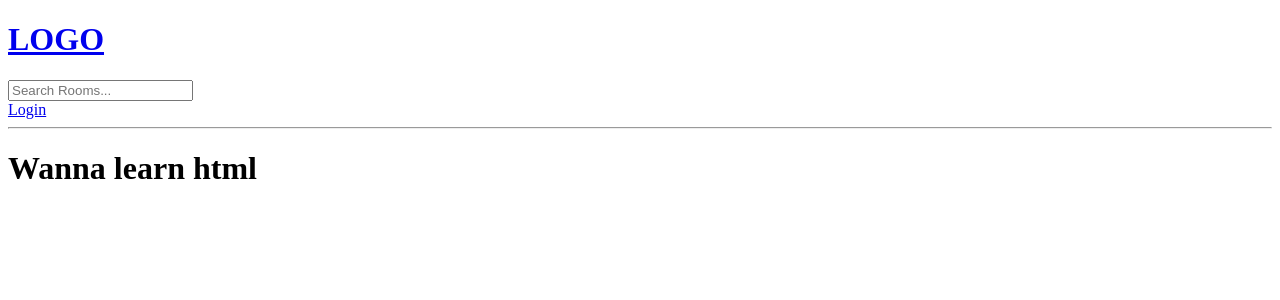
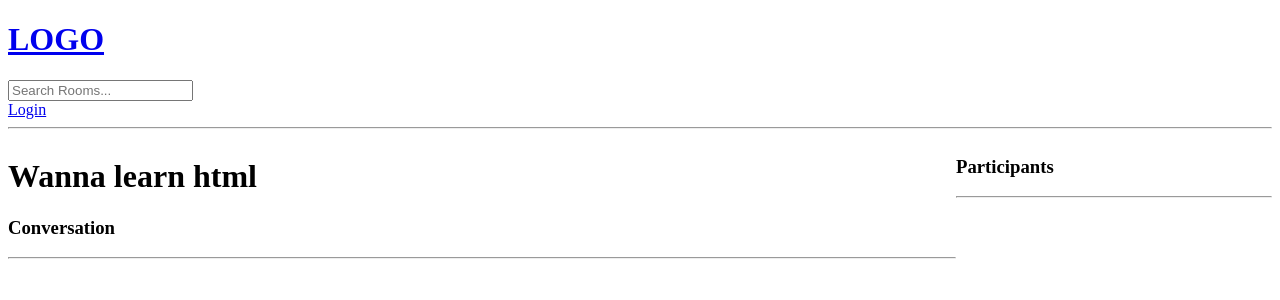
Before and after one commit to Gmilan21/django-studybud, a Django app: page /room/4/ in a window 1280 px wide. Shown: the top 300 px of the page. Run offline with Django 5.2, Linux system fonts and the light colour scheme; data comes from the database, SQL or seed files in the repository; both versions use the stored data as it was after the commit.

Commit message:
Chat Room Messages CRUD

```diff
--- a/base/models.py
+++ b/base/models.py
@@ -16,7 +16,7 @@ class Room(models.Model):
     topic=models.ForeignKey(Topic, on_delete=models.SET_NULL, null=True)
     name= models.CharField(max_length=200)
     description=models.TextField(null=True, blank=True)
-    #participants=
+    participants= models.ManyToManyField(User, related_name='participants', blank=True)
     updated = models.DateTimeField(auto_now=True)
     created=models.DateTimeField(auto_now_add=True)
 
--- a/base/templates/base/room.html
+++ b/base/templates/base/room.html
@@ -1,6 +1,60 @@
 {% extends 'main.html' %}
 
 {% block content %}
+<style>
+    .room-container{
+        display: grid;
+        grid-template-columns: 3fr 1fr;
+    }
+</style>
 
+<div class= "room-container">
+
+    <div>
 <h1>{{room.name}}</h1>
+
+<p>{{room.description}}</p>
+
+<div class="comment-wrapper">
+    <h3>Conversation</h3>
+    <hr>
+
+    {% for message in room_messages  %}
+    <div>
+        {% if request.user == message.user %}
+        <a href="{% url 'delete-message' message.id %}">Delete</a>
+        {% endif %}
+        <small>@{{message.user}} {{message.created|timesince}} ago  </small>
+        <p>{{message.body}}</p>
+    </div>
+
+    {% endfor %}
+
+</div>
+
+{%if request.user.is_authenticated %}
+<div class="comment-form">
+    <form method = "POST" action="">
+        {% csrf_token %}
+        <input type= "text" name= "body" placeholder="Write your message here..." />
+    </form>
+</div>
+{% endif %}
+
+    </div>
+
+    <div>
+        <h3>Participants</h3>
+        <hr>
+
+        {% for user in participants %}
+            <div>
+                <p>@{{user.username}}</p>
+            </div>
+        {% endfor %}
+
+    <div>
+
+</div>
+
  {% endblock %}
--- a/base/urls.py
+++ b/base/urls.py
@@ -13,4 +13,5 @@ urlpatterns=[
     path('create-room/',views.createRoom, name="create-room"),
     path('update-room/<str:pk>/',views.updateRoom, name="update-room"),
     path('delete-room/<str:pk>/',views.deleteRoom, name="delete-room"),
+    path('delete-message/<str:pk>/',views.deleteMessage, name="delete-message"),
 ]
--- a/base/views.py
+++ b/base/views.py
@@ -6,7 +6,7 @@ from django.db.models import Q
 from django.contrib.auth.models import User
 from django.contrib.auth import authenticate, login, logout
 from django.contrib.auth.forms import UserCreationForm
-from .models import Room, Topic
+from .models import Room, Topic, Message
 from .forms import RoomForm
 
 # Create your views here.
@@ -82,7 +82,20 @@ def home(request):
 
 def room(request,pk):
     room = Room.objects.get(id=pk)
-    context={'room': room}
+    room_messages = room.message_set.all().order_by('-created')
+    participants = room.participants.all()
+
+    if request.method == 'POST':
+        message = Message.objects.create(
+            user = request.user,
+            room=room,
+            body=request.POST.get('body')
+        )
+        room.participants.add(request.user)
+        return redirect('room', pk=room.id)
+
+    context={'room': room, 'room_messages':room_messages,
+             'participants': participants }
     return  render(request, 'base/room.html',context)
 
 @login_required(login_url='login')
@@ -125,3 +138,15 @@ def deleteRoom(request,pk):
         room.delete()
         return redirect('home')
     return render(request, 'base/delete.html', {'obj': room})
+
+@login_required(login_url='login')
+def deleteMessage(request,pk):
+    message= Message.objects.get(id=pk)
+
+    if request.user != message.user :
+        return HttpResponse(' You are not allowed here!!')
+
+    if request.method=="POST":
+        message.delete()
+        return redirect('home')
+    return render(request, 'base/delete.html', {'obj': message})
```
Also changed, not shown: base/migrations/0003_alter_room_options_room_participants.py (added), db.sqlite3.
